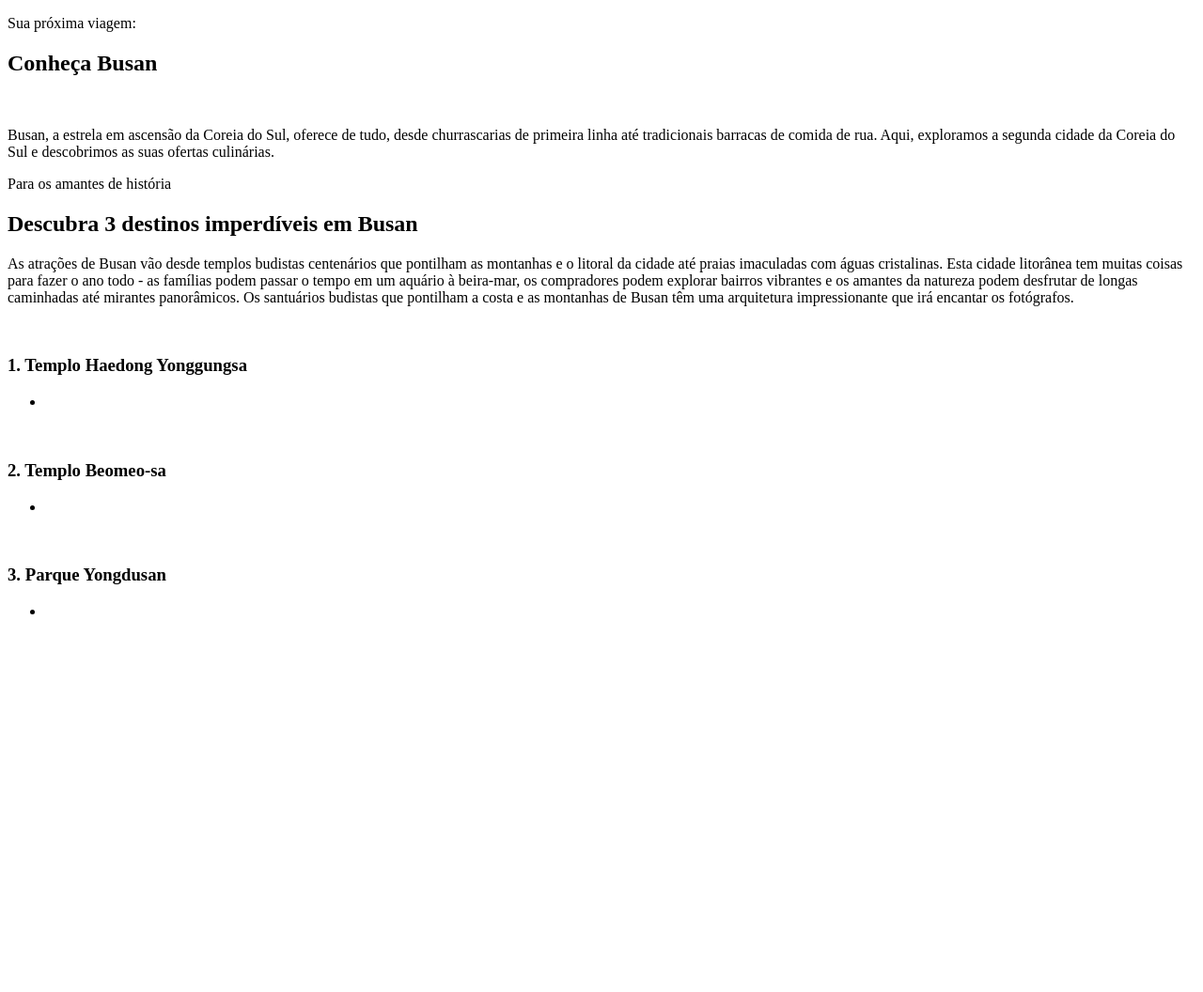
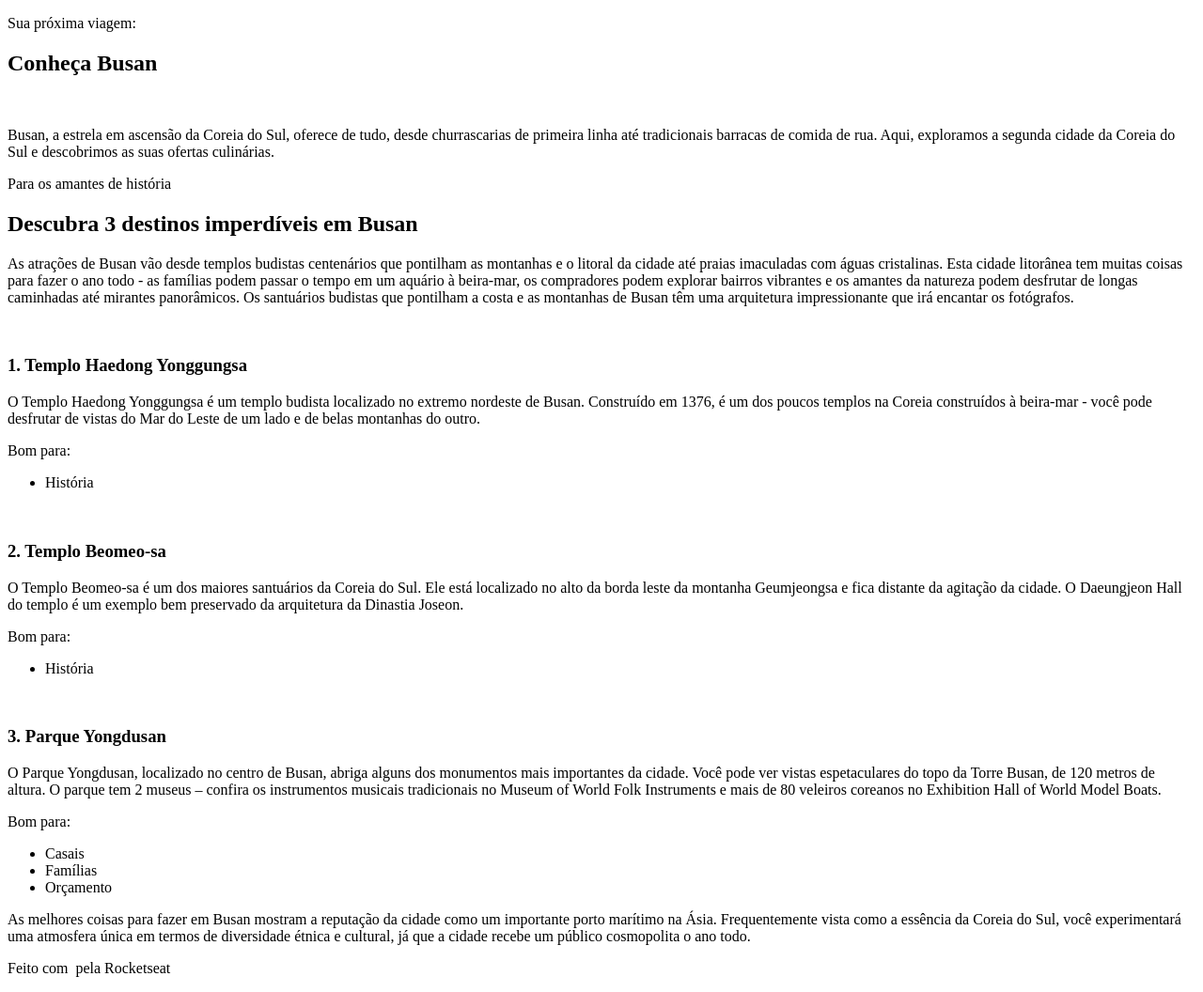
Before and after one commit to LucasFTomazela/local-turistico, a plain HTML site: page index.html in a window 1280 px wide. Shown: the whole page at 94% size. Before the commit the page ends 800 px from the top, so only its background shows below. Drawn offline with Linux system fonts and the light colour scheme.

Commit message:
Update index.html

```diff
--- a/index.html
+++ b/index.html
@@ -41,32 +41,55 @@
             </div>
             <div class="locale">
                 <h3>1. Templo Haedong Yonggungsa</h3>
-                <p></p>
+                <p>
+                    O Templo Haedong Yonggungsa é um templo budista localizado no extremo nordeste de Busan. Construído
+                    em 1376, é um dos poucos templos na Coreia construídos à beira-mar - você pode desfrutar de vistas
+                    do Mar do Leste de um lado e de belas montanhas do outro.
+                </p>
+                <p>Bom para:</p>
                 <ul>
-                    <li></li>
+                    <li>História</li>
                 </ul>
                 <img src="" alt="">
             </div>
             <div class="locale">
                 <h3>2. Templo Beomeo-sa</h3>
-                <p></p>
+                <p>
+                    O Templo Beomeo-sa é um dos maiores santuários da Coreia do Sul. Ele está localizado no alto da
+                    borda
+                    leste da montanha Geumjeongsa e fica distante da agitação da cidade. O Daeungjeon Hall do templo é
+                    um exemplo bem preservado da arquitetura da Dinastia Joseon.
+                </p>
+                <p>Bom para:</p>
                 <ul>
-                    <li></li>
+                    <li>História</li>
                 </ul>
                 <img src="" alt="">
             </div>
             <div class="locale">
                 <h3>3. Parque Yongdusan</h3>
-                <p></p>
+                <p>
+                    O Parque Yongdusan, localizado no centro de Busan, abriga alguns dos monumentos mais importantes da
+                    cidade. Você pode ver vistas espetaculares do topo da Torre Busan, de 120 metros de altura. O parque
+                    tem 2 museus – confira os instrumentos musicais tradicionais no Museum of World Folk Instruments e
+                    mais de 80 veleiros coreanos no Exhibition Hall of World Model Boats.
+                </p>
+                <p>Bom para:</p>
                 <ul>
-                    <li></li>
+                    <li>Casais</li>
+                    <li>Famílias</li>
+                    <li>Orçamento</li>
                 </ul>
             </div>
         </section>
     </main>
     <footer>
-        <p></p>
-        <p></p>
+        <p>
+            As melhores coisas para fazer em Busan mostram a reputação da cidade como um importante porto marítimo na
+            Ásia. Frequentemente vista como a essência da Coreia do Sul, você experimentará uma atmosfera única em
+            termos de diversidade étnica e cultural, já que a cidade recebe um público cosmopolita o ano todo.
+        </p>
+        <p>Feito com <span><img src="" alt=""></span> pela Rocketseat</p>
     </footer>
 </body>
 
```
